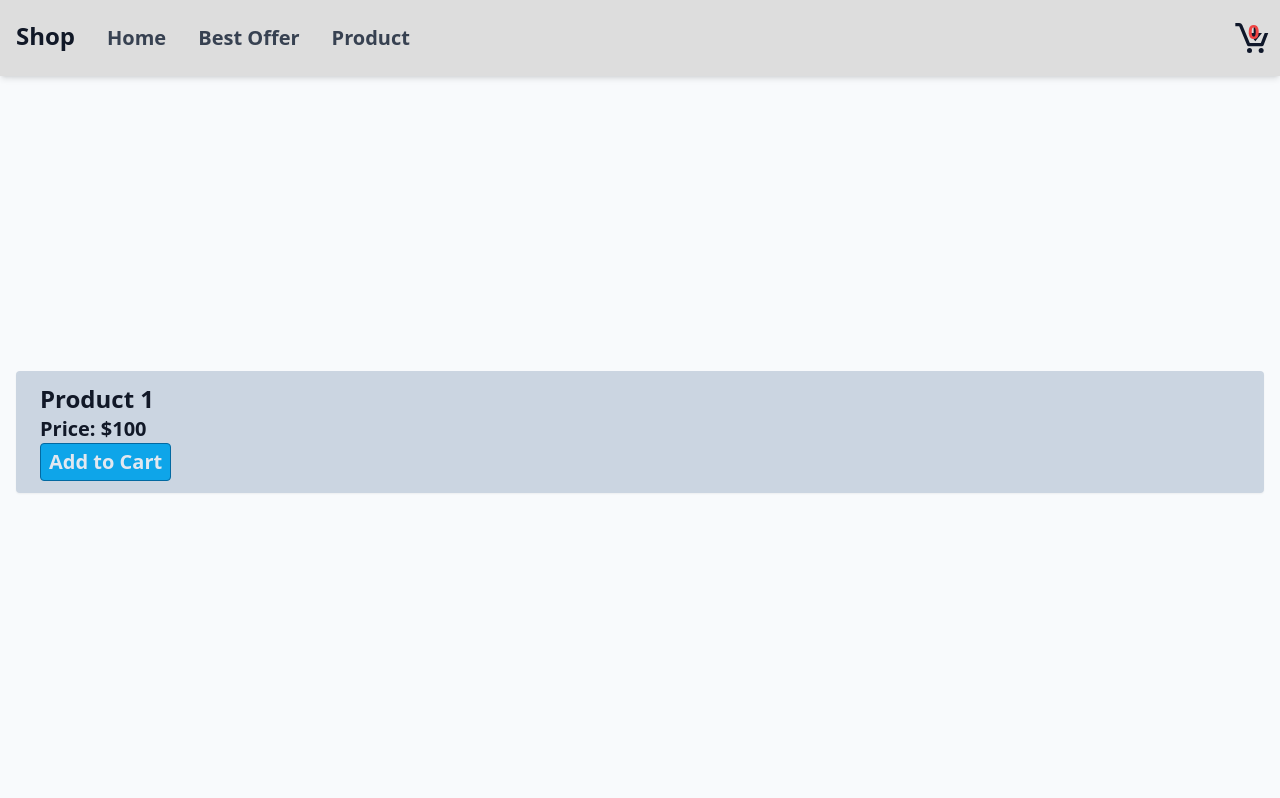
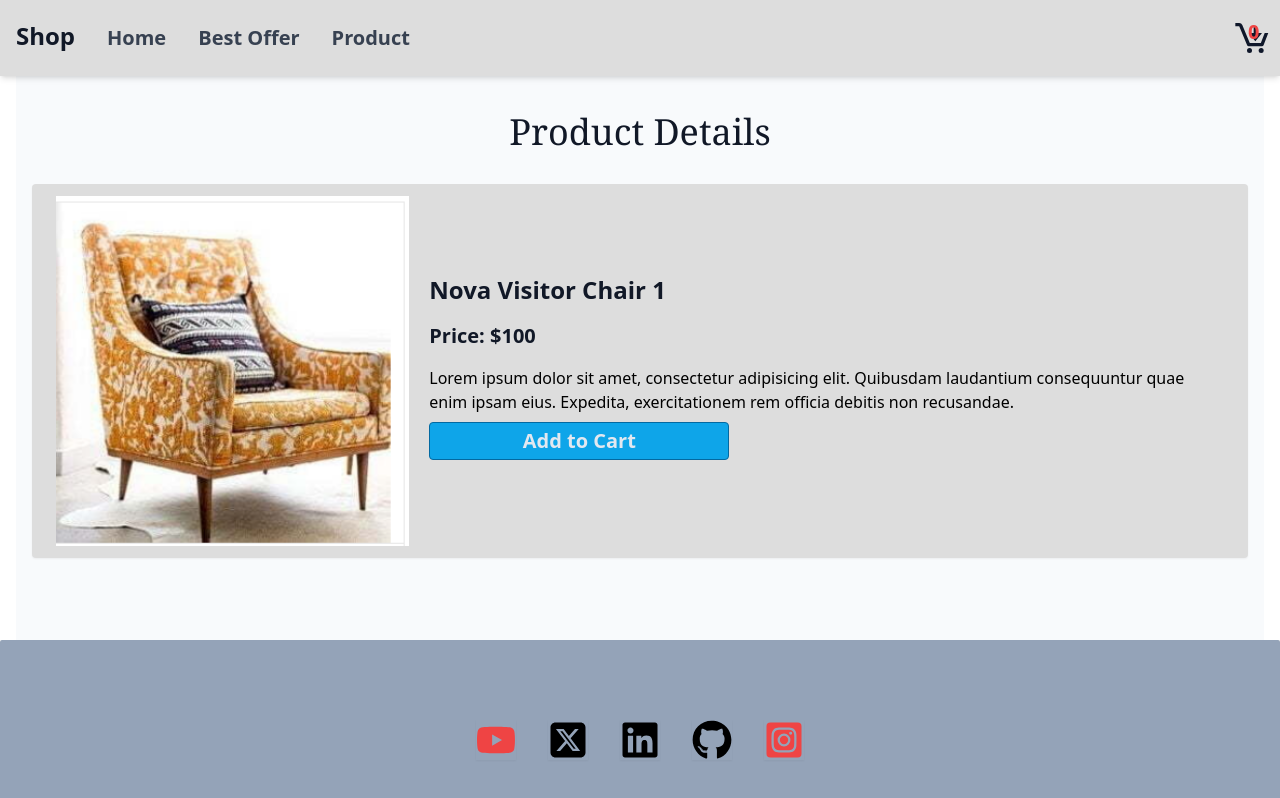
Before and after one commit to ahmadrazanawab/ecommerceweb, a React (Vite) app: page /product/1 in a window 1280 px wide. Shown: the top 798 px of the page. Built offline with nearby package versions, Linux system fonts and the light colour scheme.

Commit message:
view details

```diff
--- a/src/App.jsx
+++ b/src/App.jsx
@@ -12,7 +12,9 @@ import BestSelectionProduct from "./components/BestSelectionProduct";
 
 
 
+
 const App = () => {
+
     const router = createBrowserRouter([
         {
             path: '/',
@@ -24,7 +26,7 @@ const App = () => {
         },
         {
             path: '/product',
-            element: <> <Navbar/><ProductList/></>
+            element: <> <Navbar /><ProductList  /></>
         },
         {
             path: '/cart',
--- a/src/components/BestSelectionProduct.jsx
+++ b/src/components/BestSelectionProduct.jsx
@@ -25,7 +25,7 @@ const BestSelectionProduct = () => {
                 pauseOnHover: true,
                 draggable: true,
                 progress: undefined,
-                theme: "dark",
+                theme: "light",
             })
         }
         else {
@@ -49,7 +49,7 @@ const BestSelectionProduct = () => {
                           <img src={product.Img} alt="" className='sm:w-[300px]'/>
                           <h4 className='text-xl font-light text-gray-900 my-1'>{product.name}</h4>
                           <p>Price: {product.price}</p>
-                          <p>View Details</p>
+                          <Link to={`/product/${product.id}`}  className='underline font-bold my-1 text-sky-500 hover:text-sky-800 ease-in duration-300'>View Details</Link>
                           <div className='flex justify-between'>
                               <button onClick={()=>{handleAddToCart(product)}} className='bg-sky-500 border-[1px] text-white font-semibold my-1 border-sky-800 px-2 py-1 rounded'>AddToCart</button>
                               <Link to='/order' className='bg-sky-500 border-[1px] text-white font-semibold my-1 border-sky-800 px-2 py-1 rounded'>Buy Now</Link>
--- a/src/components/Navbar.jsx
+++ b/src/components/Navbar.jsx
@@ -17,7 +17,7 @@ const Navbar = () => {
     ]
   return (
     <nav className="bg-[#ddd] fixed shadow-md py-4  md:py-0  w-full items-center   md:flex flex justify-between">
-          <Link to="/" className="text-2xl font-bold  text-gray-900 mb-1 mx-4">Shop</Link>
+          <Link to="/" className="text-2xl font-bold outline-none text-gray-900 hover:text-slate-500 ease-in duration-300 mb-1 mx-4">Shop</Link>
           <ul className={`md:flex  flex md:flex-row flex-col py-4 md:py-2 items-center md:static absolute md:mt-0 mt-9 w-full md:bg-[#ddd] bg-[#ddd] ${open ? 'top-9 opacity-100':'top-[-490px]'} `}>
               {
                   links.map((link) => {
--- a/src/components/Product.jsx
+++ b/src/components/Product.jsx
@@ -1,12 +1,20 @@
 import React from 'react'
 import { useDispatch } from 'react-redux';
-import { addToCart } from '../redux/CartSlice';
+import { addToCart, productDetails} from '../redux/CartSlice';
 import { Link } from 'react-router-dom';
 import { ToastContainer, toast } from 'react-toastify';
 import "react-toastify/dist/ReactToastify.css";
 
 const Product = ({ product}) => {
     const dispatch = useDispatch();
+
+    const handleProductDetails = () => {
+        console.log(dispatch(productDetails(product)))
+        console.log(product.id);
+        console.log(product.name);
+        console.log(product.price);
+    }
+
 
     const handleAddToCart = () => {
         dispatch(addToCart(product));
@@ -34,7 +42,7 @@ const Product = ({ product}) => {
             <div className="card-body">
                   <h5 className="text-xl font-light text-gray-900 my-1">{product.name}</h5>
                   <h4 className="card-text">Price: {product.price}</h4>
-                  <Link to={`/product/${product.id}`} product={product.name} className='underline font-bold my-1 text-sky-500 hover:text-sky-800 ease-in duration-300'>Veiv Details</Link>
+                  <Link to={`/product/${product.id}`} onClick={handleProductDetails}  className='underline font-bold my-1 text-sky-500 hover:text-sky-800 ease-in duration-300'>View Details</Link>
                   <div className="flex justify-between">
                         <button onClick={handleAddToCart} className='my-2 bg-sky-600 text-white border-[1px] border-sky-950 rounded outline-none mx-1 px-2 py-1'>AddtoCart</button>
                         <Link to='/order'  className='my-2 bg-sky-600 text-white border-[1px] border-sky-950 rounded outline-none mx-1 px-2 py-1'>Buy Now</Link>
--- a/src/components/ProductDetails.jsx
+++ b/src/components/ProductDetails.jsx
@@ -1,30 +1,59 @@
 import React from "react";
 import { useParams } from "react-router-dom";
 import { useDispatch, useSelector } from "react-redux";
-import { addToCart } from "../redux/CartSlice";
-import ProductList from "./ProductList";
+import { addToCart, productDetails } from "../redux/CartSlice";
+import { ToastContainer, toast } from 'react-toastify';
+import "react-toastify/dist/ReactToastify.css";
+import chair from '../assets/chair1.png';
 
 
 
 const ProductDetails = () => {
-  const { id } = useParams();
+    const { id } = useParams();
     const dispatch = useDispatch();
-    const { totalPrice,name } = useSelector(state => state.cart);
-    console.log(totalPrice);
-    // console.log(name);
+    const handleAddToCart = () => {
+        dispatch(addToCart(products))
+        if (addToCart(products)) {
+            toast.success("Product has been added successfully", {
+                position: "top-center",
+                autoClose: 2000,
+                hideProgressBar: false,
+                closeOnClick: true,
+                pauseOnHover: true,
+                draggable: true,
+                progress: undefined,
+                theme: "light",
+            })
+        }
+        else {
+            toast.error("Failed to submit form. Please try again.");
+        }
+    }
+
+    // const { totalPrice, items } = useSelector(state => state.cart);
+    // console.log(items);
+    const products = { id, name: `Nova Visitor Chair ${id}`, price: id * 100,img:chair };
     // const product = { id, name: `Product ${id}`, price: id * 100 };
-    const product = { id, name: `Product ${id}`, price: id * 100 };
+
 
     return (
       <div className="">
-        <div className="bg-slate-50 pt-20 flex flex-col min-h-[100vh] justify-center  p-4">
-            <div className="flex flex-col  my-8 px-6 py-3 rounded shadow-sm   bg-slate-300">
-            <h1 className="text-2xl text-gray-900 font-semibold">{product.name}</h1>
-            <p className="text-xl text-gray-900 font-semibold">Price: ${product.price}</p>
-            <div className="flex">
-                <button className="text-xl bg-sky-500 border-[1px] border-sky-700 outline-none px-2 py-1 rounded text-slate-200 font-semibold" onClick={() => dispatch(addToCart(product))}>
+            <div className="bg-slate-50 mx-4 pt-28 flex flex-col min-h-[80vh]  p-4">
+            <ToastContainer />
+                <h4 className="md:text-4xl text-2xl font-serif text-gray-900 text-center">Product Details</h4>
+                <div className="flex md:flex-row flex-col md:justify-between justify-center items-center min-h-[20vh] my-8 px-6 py-3 rounded shadow-sm   bg-[#ddd]">
+            <div className="md:min-w-[300px]">
+                    <img className="xl:h-[350px] md:[400px] xl:w-[600px] md:w-[400px]" src={products.img} alt="" />
+            </div>
+            <div className=" flex flex-col md:items-start items-center md:text-start text-center">
+                    <h1 className="text-2xl my-2 mx-5  text-gray-900 font-semibold">{products.name}</h1>
+                    <p className="text-xl my-2 mx-5 text-gray-900 font-semibold">Price: ${products.price}</p>
+                    <p className="font-extralight  text-black mx-5 my-2">Lorem ipsum dolor sit amet, consectetur adipisicing elit. Quibusdam laudantium consequuntur quae enim ipsam eius. Expedita, exercitationem rem officia debitis non recusandae.</p>
+                    <div className="flex justify-start">
+                    <button onClick={handleAddToCart} className="text-xl md:mx-5 mb-4 md:w-[300px] bg-sky-500 border-[1px] border-sky-700 outline-none px-2 py-1 rounded text-slate-200 font-semibold">
                     Add to Cart
                 </button>
+                </div>
             </div>
       </div>
     </div>
--- a/src/components/ProductList.jsx
+++ b/src/components/ProductList.jsx
@@ -36,7 +36,7 @@ const ProductList = () => {
             <ToastContainer />
           {
               products.map((product) => {
-                  return <div key={product.id} className=''><Product product={product} /></div>
+                  return <div key={product.id} className=''><Product product={product}  /></div>
               })
           }
             </div>
--- a/src/redux/CartSlice.jsx
+++ b/src/redux/CartSlice.jsx
@@ -27,7 +27,6 @@ const cartSlice = createSlice({
               state.totalQuantity -= existingItem.quantity;
               state.totalPrice -= existingItem.totalPrice;
                 state.items = state.items.filter(item => item.id !== action.payload.id);
-                state.cprodcut = true
             }
           },
         updateQuantity: (state, action) => {
@@ -39,9 +38,17 @@ const cartSlice = createSlice({
                 item.quantity = quantity;
             }
         },
+        productDetails(state, action) {
+            const existingItem = state.items.find(item => item.id === action.payload.id);
+            if (existingItem) {
+              state.totalQuantity = existingItem.quantity;
+              state.totalPrice = existingItem.totalPrice;
+              state.items = state.items.filter(item => item.id === action.payload.id ?{...item}:item);
+            }
+          },
     }
 })
 
 
-export const { addToCart,removeItem,updateQuantity } = cartSlice.actions;
+export const { addToCart,removeItem,updateQuantity,productDetails } = cartSlice.actions;
 export default cartSlice.reducer;
```
